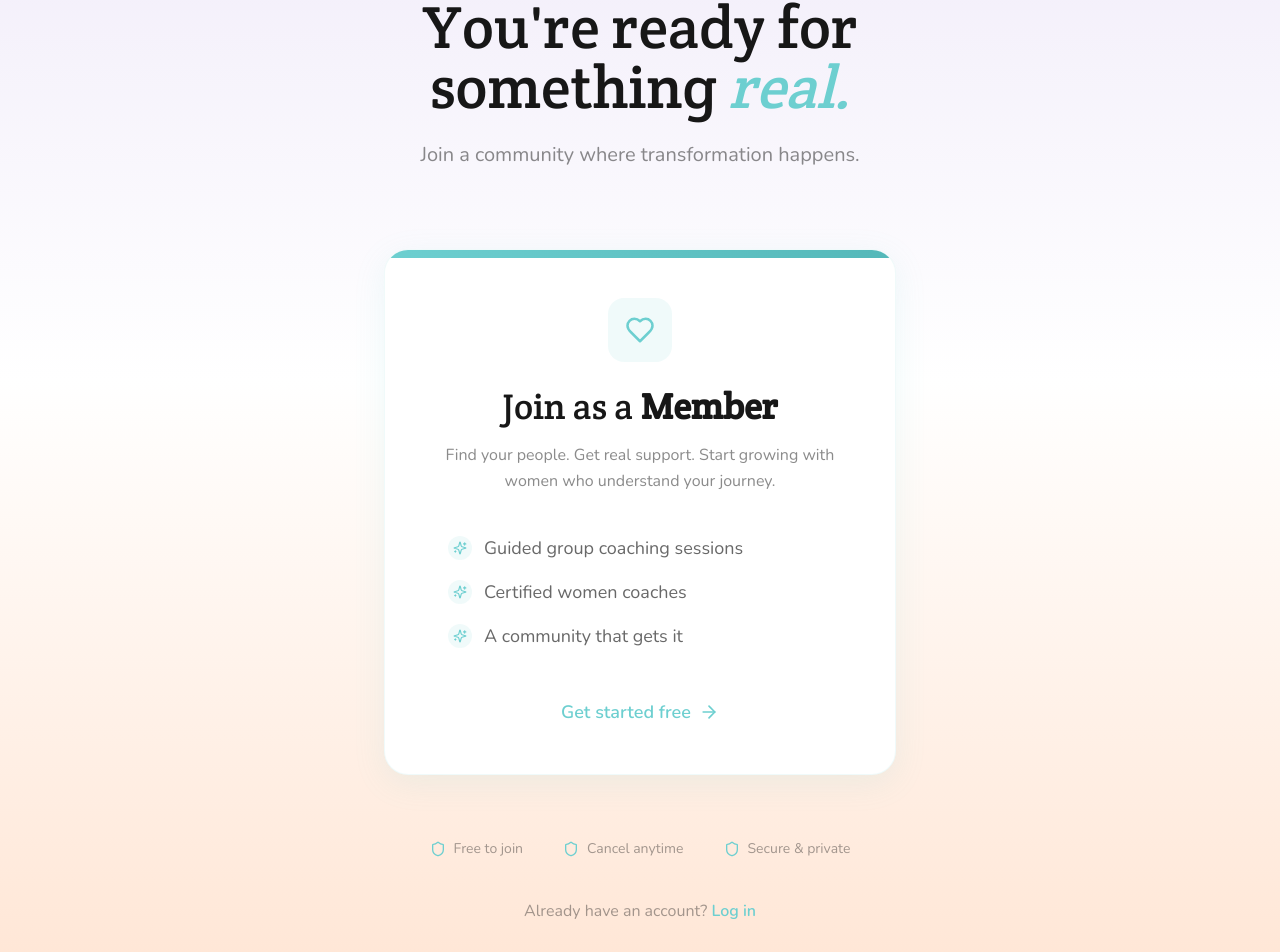
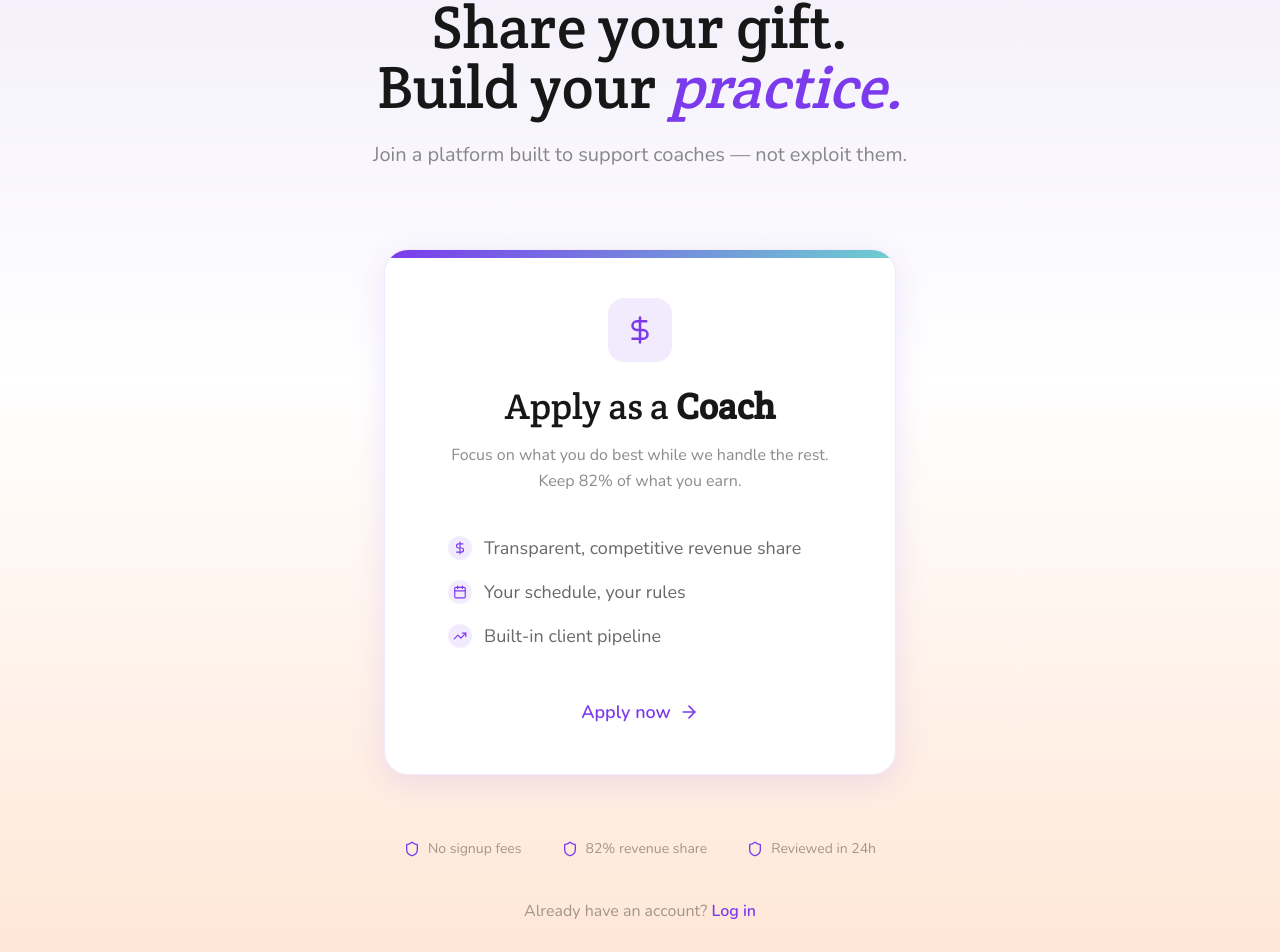
Before and after one commit to gaiaCollwi/collwi-coach, a Next.js app: page /register in a window 1280 px wide. Shown: the part 259-1211 px from the top of the page. Built offline with nearby package versions, Linux system fonts and the light colour scheme.

Commit message:
Update /register to show coach application (not member)
- Change card to 'Apply as a Coach'
- Update icon to dollar sign (82% revenue share)
- Purple accent color (coach branding)
- Trust badges: No signup fees, 82% revenue share, 24h review

```diff
--- a/app/register/page.tsx
+++ b/app/register/page.tsx
@@ -1,13 +1,13 @@
 'use client';
 
 import Link from 'next/link';
-import { ArrowRight, Heart, Sparkles, Shield } from 'lucide-react';
+import { ArrowRight, DollarSign, Calendar, TrendingUp, Shield } from 'lucide-react';
 import { FadeIn, ScaleIn } from '../components/AnimatedSection';
 
-const memberBenefits = [
-  'Guided group coaching sessions',
-  'Certified women coaches',
-  'A community that gets it',
+const coachBenefits = [
+  'Transparent, competitive revenue share',
+  'Your schedule, your rules',
+  'Built-in client pipeline',
 ];
 
 export default function RegisterPage() {
@@ -48,68 +48,74 @@ export default function RegisterPage() {
       `}</style>
 
       {/* Background elements */}
-      <div className="fixed top-40 right-[8%] w-72 h-72 rounded-full blur-3xl animate-float -z-10" style={{ background: 'rgba(109, 207, 208, 0.08)' }} />
+      <div className="fixed top-40 right-[8%] w-72 h-72 rounded-full blur-3xl animate-float -z-10" style={{ background: 'rgba(124, 58, 237, 0.08)' }} />
       <div className="fixed bottom-32 left-[5%] w-80 h-80 rounded-full blur-3xl animate-float-delayed -z-10" style={{ background: 'rgba(248, 120, 35, 0.06)' }} />
-      <div className="fixed top-60 left-[15%] w-48 h-48 rounded-full blur-3xl animate-float-slow -z-10" style={{ background: 'rgba(109, 207, 208, 0.06)' }} />
+      <div className="fixed top-60 left-[15%] w-48 h-48 rounded-full blur-3xl animate-float-slow -z-10" style={{ background: 'rgba(124, 58, 237, 0.06)' }} />
 
       <div className="max-w-5xl mx-auto px-6 py-16 md:py-24">
         {/* Hero */}
         <div className="text-center mb-16 md:mb-20">
           <FadeIn delay={0.1}>
-            <span className="font-nunito inline-block px-5 py-2 text-xs font-bold tracking-[0.2em] uppercase rounded-full mb-8" style={{ background: 'rgba(109, 207, 208, 0.1)', color: '#6DCFD0' }}>
-              Start Your Journey
+            <span className="font-nunito inline-block px-5 py-2 text-xs font-bold tracking-[0.2em] uppercase rounded-full mb-8" style={{ background: 'rgba(124, 58, 237, 0.1)', color: '#7C3AED' }}>
+              For Coaches
             </span>
           </FadeIn>
 
           <FadeIn delay={0.2}>
             <h1 className="font-crete text-4xl sm:text-5xl md:text-6xl font-light leading-[1.1] mb-6" style={{ color: '#171717' }}>
-              You&apos;re ready for
+              Share your gift.
               <br />
-              something <em className="italic" style={{ color: '#6DCFD0' }}>real.</em>
+              Build your <em className="italic" style={{ color: '#7C3AED' }}>practice.</em>
             </h1>
           </FadeIn>
 
           <FadeIn delay={0.3}>
             <p className="font-nunito text-lg md:text-xl max-w-xl mx-auto leading-relaxed" style={{ color: 'rgba(23, 23, 23, 0.5)' }}>
-              Join a community where transformation happens.
+              Join a platform built to support coaches — not exploit them.
             </p>
           </FadeIn>
         </div>
 
-        {/* Member Card - Centered */}
+        {/* Coach Card - Centered */}
         <div className="max-w-lg mx-auto mb-16">
           <ScaleIn delay={0.35}>
-            <Link href="/register/member" className="group block">
-              <div className="relative bg-white rounded-3xl p-10 md:p-12 transition-all duration-500 hover:-translate-y-2 overflow-hidden" style={{ boxShadow: '0 8px 32px rgba(109, 207, 208, 0.12)', border: '1px solid rgba(109, 207, 208, 0.1)' }}>
+            <Link href="/register/coach" className="group block">
+              <div className="relative bg-white rounded-3xl p-10 md:p-12 transition-all duration-500 hover:-translate-y-2 overflow-hidden" style={{ boxShadow: '0 8px 32px rgba(124, 58, 237, 0.12)', border: '1px solid rgba(124, 58, 237, 0.1)' }}>
                 {/* Accent gradient */}
-                <div className="absolute top-0 left-0 right-0 h-2 rounded-t-3xl" style={{ background: 'linear-gradient(to right, #6DCFD0, #54B8B9)' }} />
+                <div className="absolute top-0 left-0 right-0 h-2 rounded-t-3xl" style={{ background: 'linear-gradient(135deg, #7C3AED 0%, #6DCFD0 100%)' }} />
 
                 <div className="relative text-center">
-                  <div className="w-16 h-16 rounded-2xl flex items-center justify-center mb-6 mx-auto" style={{ background: 'rgba(109, 207, 208, 0.1)' }}>
-                    <Heart size={30} style={{ color: '#6DCFD0' }} />
+                  <div className="w-16 h-16 rounded-2xl flex items-center justify-center mb-6 mx-auto" style={{ background: 'rgba(124, 58, 237, 0.1)' }}>
+                    <DollarSign size={30} style={{ color: '#7C3AED' }} />
                   </div>
 
                   <h2 className="font-crete text-3xl md:text-4xl font-light mb-4" style={{ color: '#171717' }}>
-                    Join as a <strong className="font-bold">Member</strong>
+                    Apply as a <strong className="font-bold">Coach</strong>
                   </h2>
 
                   <p className="font-nunito leading-relaxed mb-10" style={{ color: 'rgba(23, 23, 23, 0.5)' }}>
-                    Find your people. Get real support. Start growing with women who understand your journey.
+                    Focus on what you do best while we handle the rest. Keep 82% of what you earn.
                   </p>
 
                   <ul className="space-y-4 mb-12 text-left max-w-sm mx-auto">
-                    {memberBenefits.map((benefit, i) => (
+                    {coachBenefits.map((benefit, i) => (
                       <li key={i} className="font-nunito flex items-center gap-3" style={{ color: 'rgba(23, 23, 23, 0.65)' }}>
-                        <div className="w-6 h-6 rounded-full flex items-center justify-center flex-shrink-0" style={{ background: 'rgba(109, 207, 208, 0.1)' }}>
-                          <Sparkles size={14} style={{ color: '#6DCFD0' }} />
+                        <div className="w-6 h-6 rounded-full flex items-center justify-center flex-shrink-0" style={{ background: 'rgba(124, 58, 237, 0.1)' }}>
+                          {i === 0 ? (
+                            <DollarSign size={14} style={{ color: '#7C3AED' }} />
+                          ) : i === 1 ? (
+                            <Calendar size={14} style={{ color: '#7C3AED' }} />
+                          ) : (
+                            <TrendingUp size={14} style={{ color: '#7C3AED' }} />
+                          )}
                         </div>
                         <span className="text-lg">{benefit}</span>
                       </li>
                     ))}
                   </ul>
 
-                  <div className="font-nunito inline-flex items-center gap-2 font-semibold text-lg group-hover:gap-3 transition-all duration-300" style={{ color: '#6DCFD0' }}>
-                    <span>Get started free</span>
+                  <div className="font-nunito inline-flex items-center gap-2 font-semibold text-lg group-hover:gap-3 transition-all duration-300" style={{ color: '#7C3AED' }}>
+                    <span>Apply now</span>
                     <ArrowRight size={20} className="group-hover:translate-x-1 transition-transform" />
                   </div>
                 </div>
@@ -122,16 +128,16 @@ export default function RegisterPage() {
         <FadeIn delay={0.5}>
           <div className="font-nunito flex flex-wrap justify-center items-center gap-6 md:gap-10 text-sm mb-10" style={{ color: 'rgba(23, 23, 23, 0.4)' }}>
             <div className="flex items-center gap-2">
-              <Shield size={16} style={{ color: '#6DCFD0' }} />
-              <span>Free to join</span>
+              <Shield size={16} style={{ color: '#7C3AED' }} />
+              <span>No signup fees</span>
             </div>
             <div className="flex items-center gap-2">
-              <Shield size={16} style={{ color: '#6DCFD0' }} />
-              <span>Cancel anytime</span>
+              <Shield size={16} style={{ color: '#7C3AED' }} />
+              <span>82% revenue share</span>
             </div>
             <div className="flex items-center gap-2">
-              <Shield size={16} style={{ color: '#6DCFD0' }} />
-              <span>Secure &amp; private</span>
+              <Shield size={16} style={{ color: '#7C3AED' }} />
+              <span>Reviewed in 24h</span>
             </div>
           </div>
         </FadeIn>
@@ -139,7 +145,7 @@ export default function RegisterPage() {
         <FadeIn delay={0.55}>
           <p className="font-nunito text-center" style={{ color: 'rgba(23, 23, 23, 0.4)' }}>
             Already have an account?{' '}
-            <Link href="/login" className="font-semibold hover:underline transition-colors" style={{ color: '#6DCFD0' }}>
+            <Link href="/login" className="font-semibold hover:underline transition-colors" style={{ color: '#7C3AED' }}>
               Log in
             </Link>
           </p>
```
